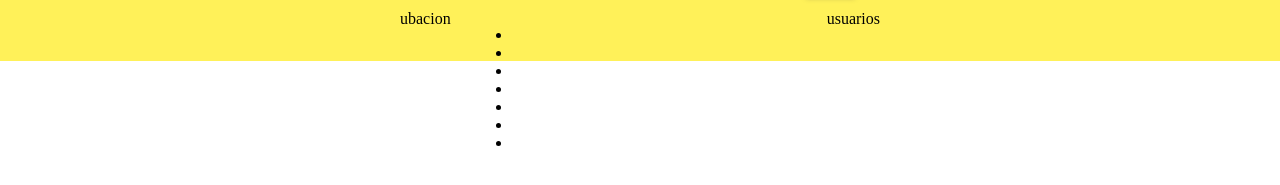
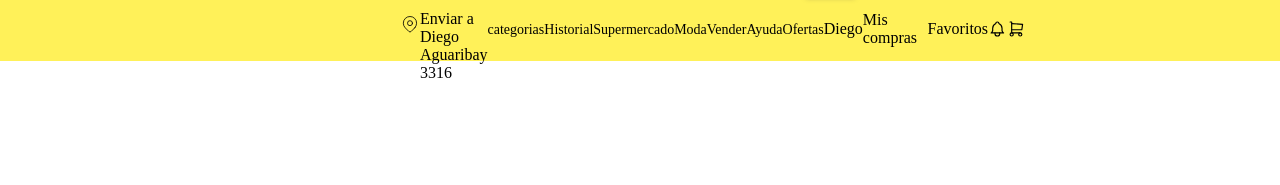
Before and after one commit to kontosmario/elSecretoDelFrontEnd, a plain HTML site: page clase 4/mercadito.html in a window 1280 px wide. Shown: the part 49-234 px from the top of the page. Drawn offline with Linux system fonts and the light colour scheme.

Commit message:
mercadito actualizado

```diff
--- a/clase 4/mercadito.html
+++ b/clase 4/mercadito.html
@@ -20,19 +20,42 @@
             <div class="subscribe"><img src="https://http2.mlstatic.com/D_NQ_877425-MLA47306668299_082021-OO.webp" alt=""></div>
         </div>
         <div class="header_2">
-            <div class="ubicacion">ubacion</div>
+            <div class="icon-map">
+                <svg xmlns="http://www.w3.org/2000/svg" class="icon icon-tabler icon-tabler-map-pin" width="20" height="20" viewBox="0 0 24 24" stroke-width="1" stroke="#000000" fill="none" stroke-linecap="round" stroke-linejoin="round">
+                    <path stroke="none" d="M0 0h24v24H0z" fill="none"/>
+                    <circle cx="12" cy="11" r="3" />
+                    <path d="M17.657 16.657l-4.243 4.243a2 2 0 0 1 -2.827 0l-4.244 -4.243a8 8 0 1 1 11.314 0z" />
+                  </svg>
+            </div>
+            <div class="ubicacion"> Enviar a Diego Aguaribay 3316</div>
             <div class="categorias">
-                <ul>
-                    <li></li>
-                    <li></li>
-                    <li></li>
-                    <li></li>
-                    <li></li>
-                    <li></li>
-                    <li></li>
+                <ul class="items">
+                    <li>categorias</li>
+                    <li>Historial</li>
+                    <li>Supermercado</li>
+                    <li>Moda</li>
+                    <li>Vender</li>
+                    <li>Ayuda</li>
+                    <li>Ofertas</li>
                 </ul>
             </div>
-            <div class="usuario">usuarios</div>
+            <div class="usuario">
+                <div>Diego</div>
+                <div>Mis compras</div>
+                <div>Favoritos</div>
+                <svg xmlns="http://www.w3.org/2000/svg" class="icon icon-tabler icon-tabler-bell" width="24" height="24" viewBox="0 0 24 24" stroke-width="1.5" stroke="#000000" fill="none" stroke-linecap="round" stroke-linejoin="round">
+                    <path stroke="none" d="M0 0h24v24H0z" fill="none"/>
+                    <path d="M10 5a2 2 0 0 1 4 0a7 7 0 0 1 4 6v3a4 4 0 0 0 2 3h-16a4 4 0 0 0 2 -3v-3a7 7 0 0 1 4 -6" />
+                    <path d="M9 17v1a3 3 0 0 0 6 0v-1" />
+                  </svg>
+                  <svg xmlns="http://www.w3.org/2000/svg" class="icon icon-tabler icon-tabler-shopping-cart" width="24" height="24" viewBox="0 0 24 24" stroke-width="1.5" stroke="#000000" fill="none" stroke-linecap="round" stroke-linejoin="round">
+                    <path stroke="none" d="M0 0h24v24H0z" fill="none"/>
+                    <circle cx="6" cy="19" r="2" />
+                    <circle cx="17" cy="19" r="2" />
+                    <path d="M17 17h-11v-14h-2" />
+                    <path d="M6 5l14 1l-1 7h-13" />
+                  </svg>
+            </div>
         </div>
     </header>
 </body>
--- a/clase 4/styles.css
+++ b/clase 4/styles.css
@@ -10,6 +10,7 @@ header {
     height: 100px;
     padding: 0px 400px;
     padding-top: 10px;
+
 }
 
 .header_1 , .header_2 {
@@ -20,6 +21,7 @@ header {
 
 .header_2 {
     padding-top: 15px;
+    align-items: baseline;
 }
 
 .logo , .ubicacion {
@@ -65,7 +67,7 @@ header {
     padding: 5px;
 }
 
-.subscribe , .usuario {
+.subscribe  {
     display: flex;
     flex: .7;
     justify-content: flex-end;
@@ -74,3 +76,27 @@ header {
 .subscribe img {
     width: 340px;
 }
+
+.items  {
+    list-style: none;
+    padding: 12px 0 0;
+    margin: 0;
+    display: flex;
+    flex: 7;
+    justify-content: space-evenly;
+    font-size: 14px;
+}
+
+.ubicacion {
+    font-size: 16px;
+    display: flex;
+    margin-top: auto;
+
+}
+
+.usuario {
+    display: flex;
+    flex: .7;
+    justify-content: space-evenly;
+    align-items: center;
+}
```
